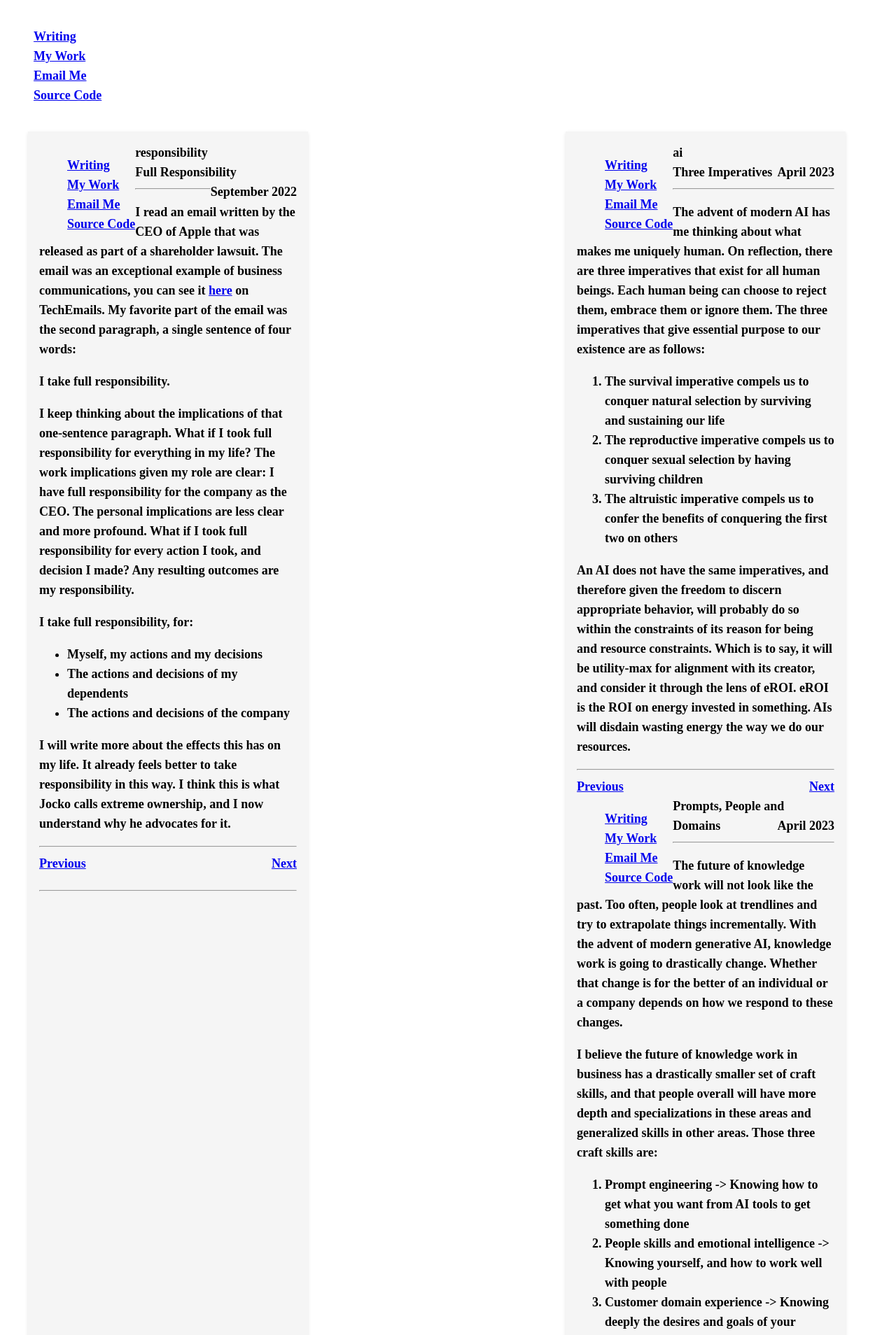
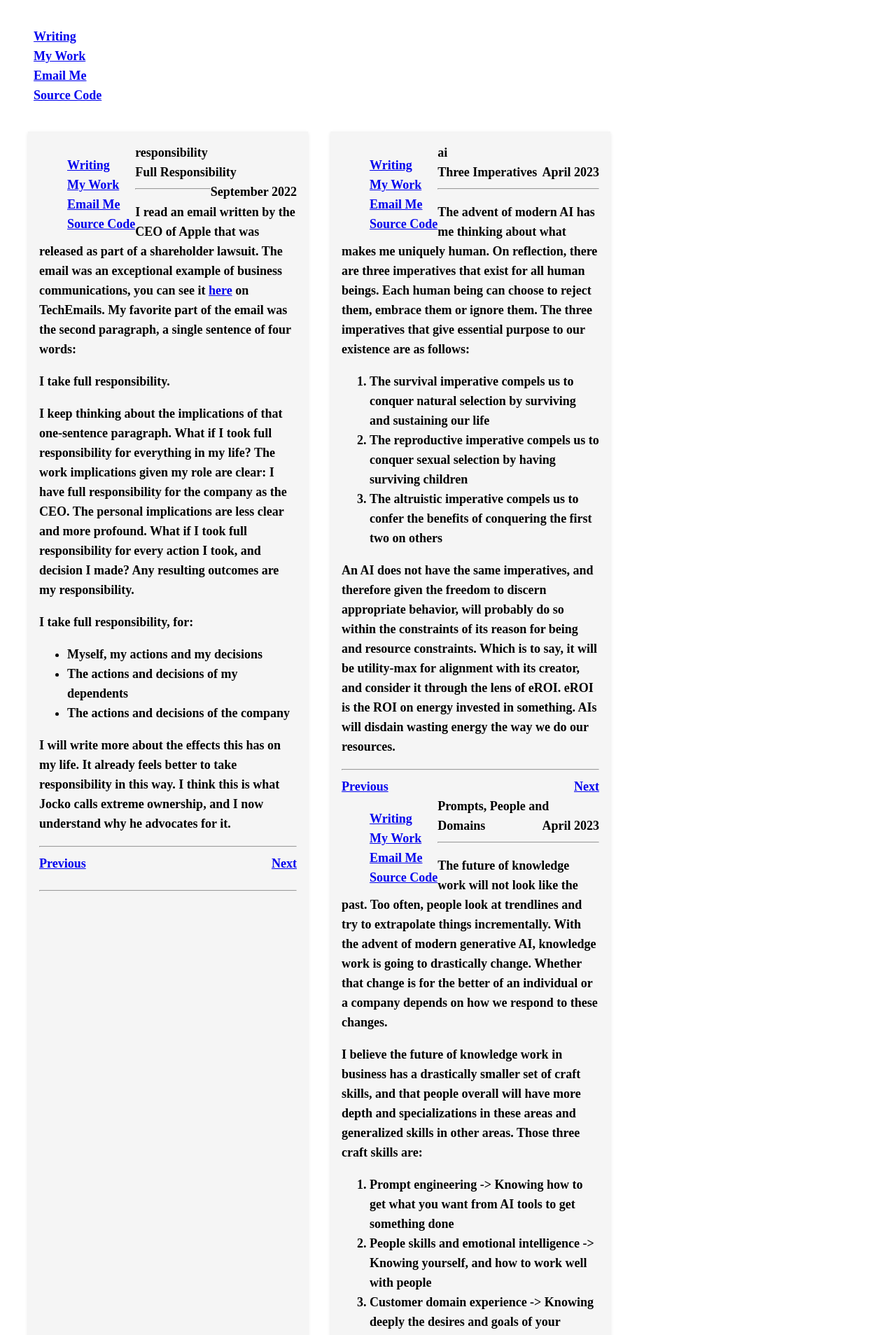
Before and after one commit to rogerkirkness/writing, a Jekyll site: the page built from index.html, in a window 1280 px wide. Shown: the top 1908 px of the page at 70% size. Built offline with Jekyll 4.4.1, drawn with Linux system fonts in a browser that asks for light colours.

Commit message:
Update default.html

```diff
--- a/_layouts/default.html
+++ b/_layouts/default.html
@@ -44,7 +44,6 @@
 		  width: 1200px;
 		  display: flex;
 		  flex-wrap: wrap;
-		  justify-content: space-between;
 		  padding: 1rem;
 		}
 
```
